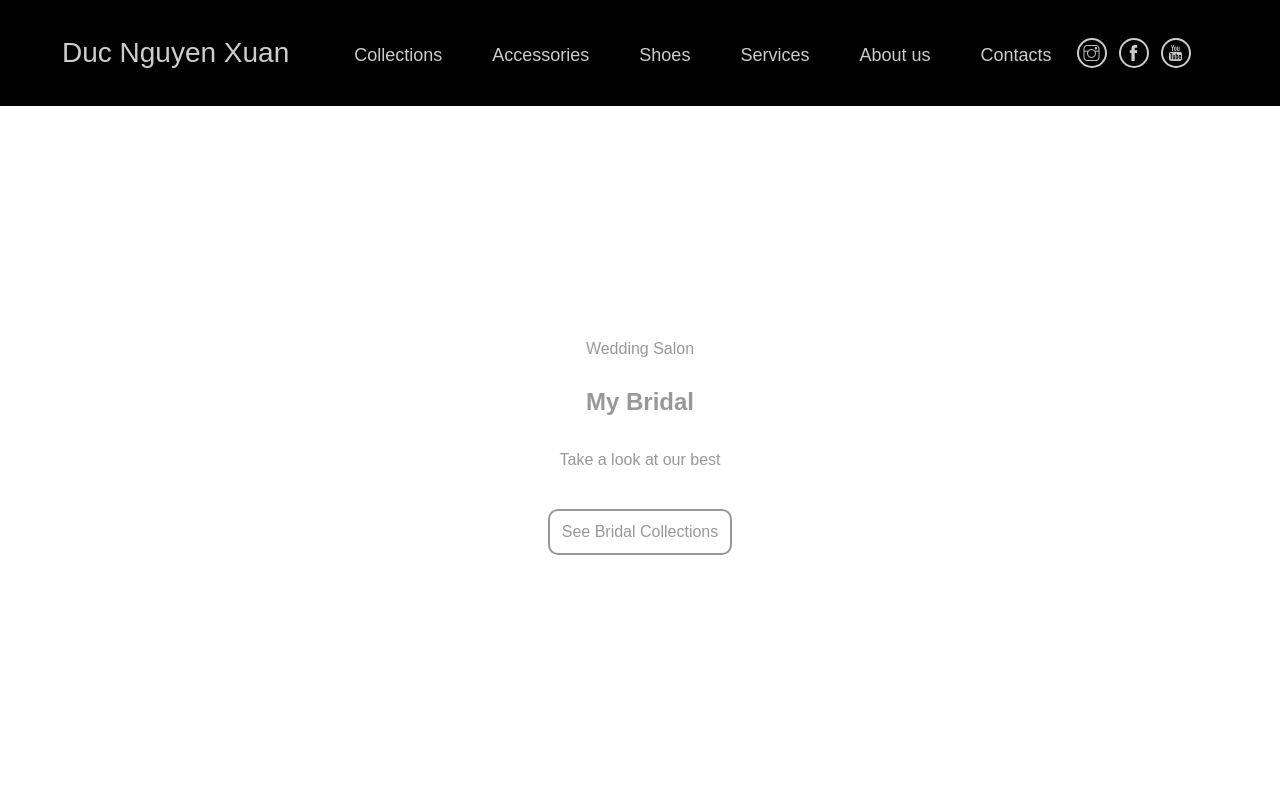
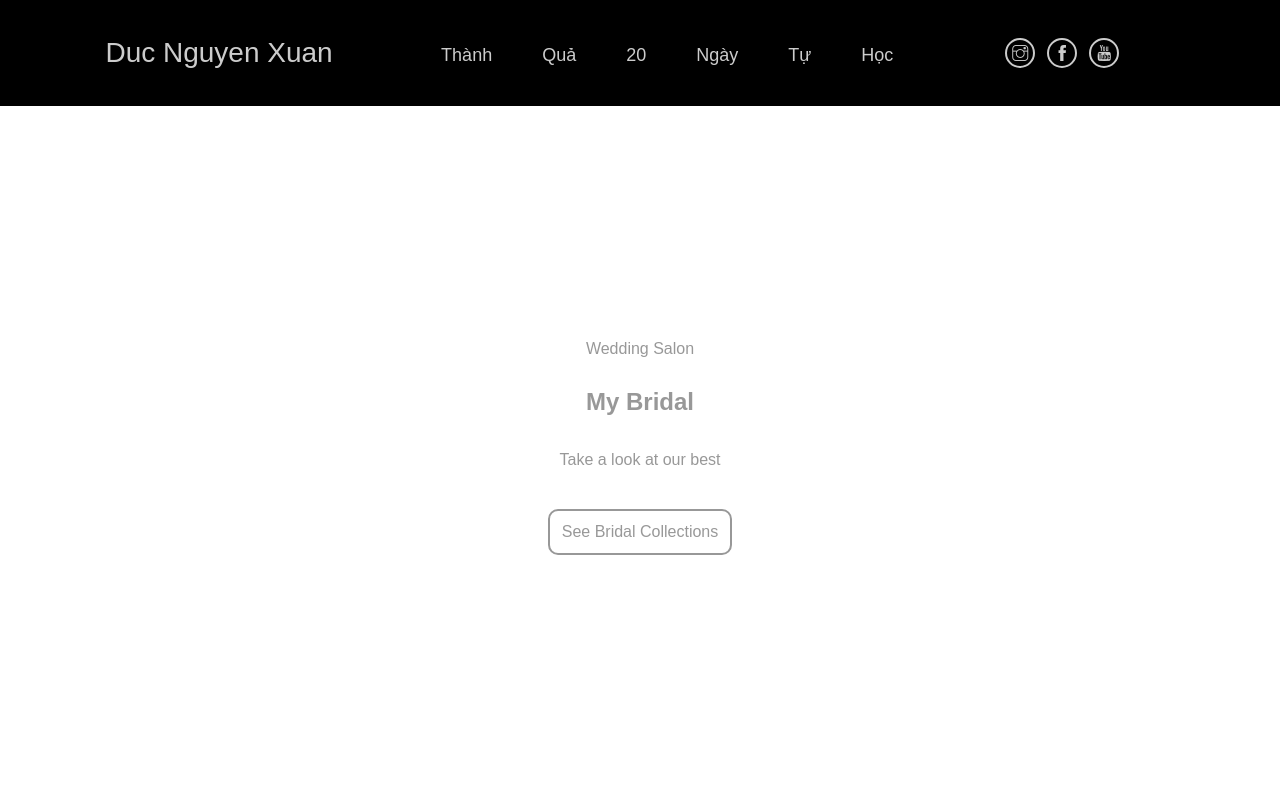
Before and after one commit to ducnguyenxuantr/liuboliutr, a plain HTML site: page index.html in a window 1280 px wide. Shown: the top 800 px of the page. Drawn offline with Linux system fonts and the light colour scheme.

Commit message:
upload code

```diff
--- a/assets/style.css
+++ b/assets/style.css
@@ -31,6 +31,7 @@ html {
     font-size: 28px;
     font-weight: 400;
     line-height: 46px;
+    flex-grow: 1;
     display: inline-block;
     cursor: pointer;
 }
@@ -45,6 +46,7 @@ html {
     font-weight: 400;
     font-size: 16px;
     display: flex;
+    flex-grow: 1;
 
 }
 
@@ -68,6 +70,7 @@ html {
 
 #header .header-button {
     display: flex;
+    flex-grow: 1;
     justify-items: center;
     align-items: center;
 }
--- a/index.html
+++ b/index.html
@@ -18,12 +18,12 @@
                 </div>
 
                 <ul class="subnav">
-                    <li><a href="">Collections</a></li>
-                    <li><a href="">Accessories</a></li>
-                    <li><a href="">Shoes</a></li>
-                    <li><a href="">Services</a></li>
-                    <li><a href="">About us</a></li>
-                    <li><a href="">Contacts</a></li>
+                    <li><a href="">Thành</a></li>
+                    <li><a href="">Quả</a></li>
+                    <li><a href="">20</a></li>
+                    <li><a href="">Ngày</a></li>
+                    <li><a href="">Tự</a></li>
+                    <li><a href="">Học</a></li>
                 </ul>
 
                 <div class="header-button">
```
